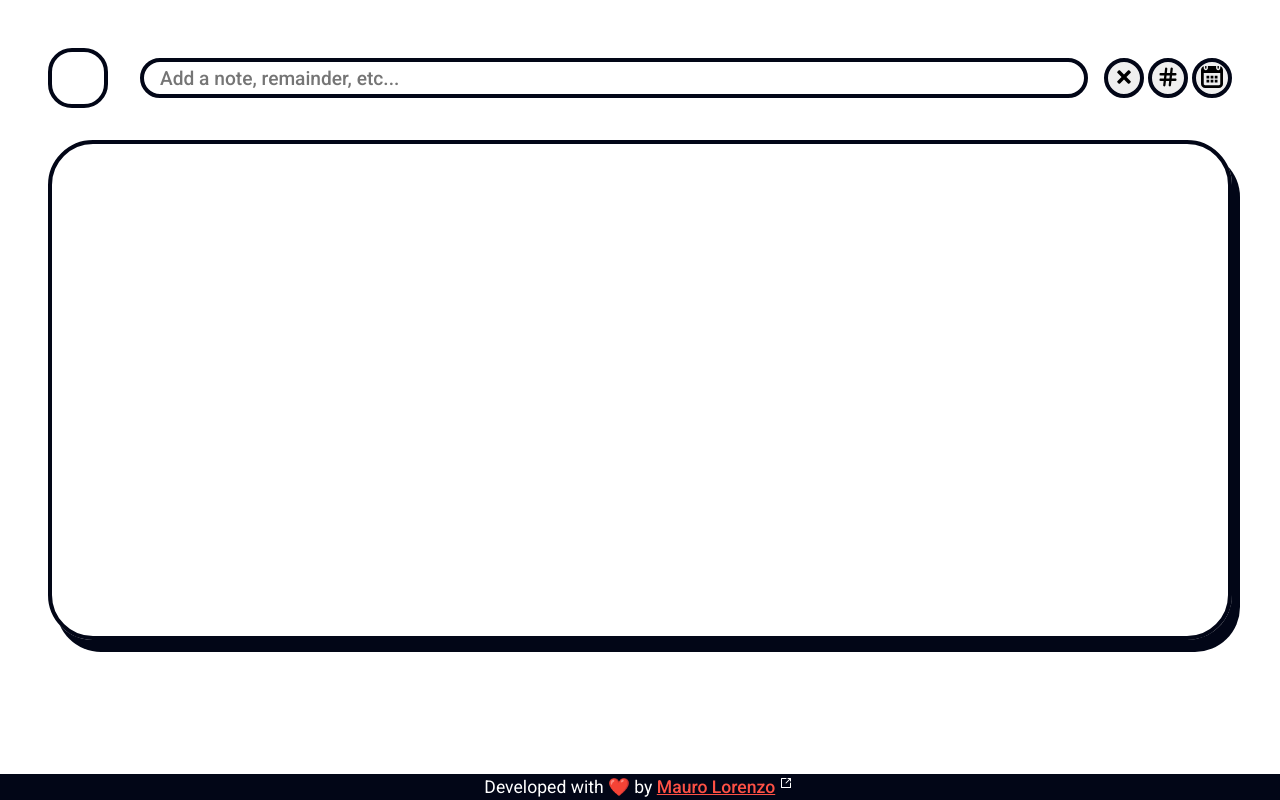
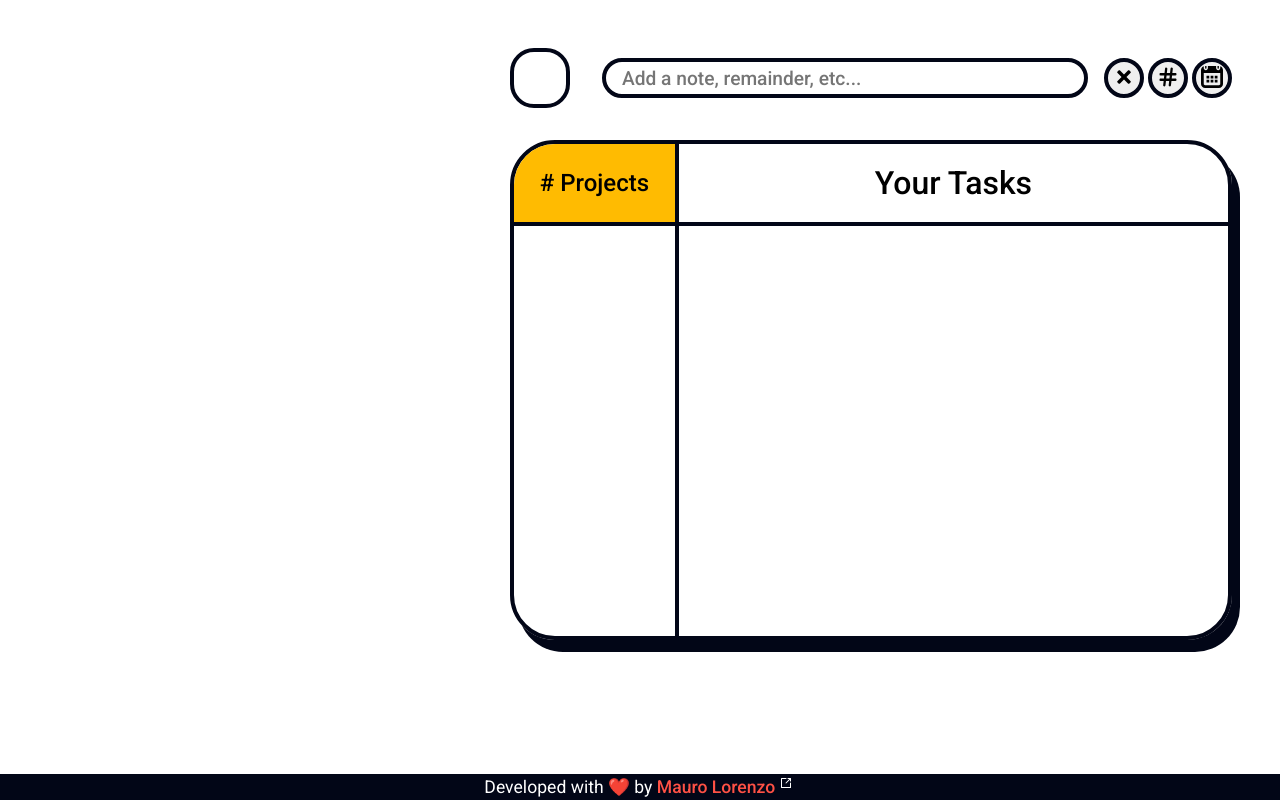
Before and after one commit to mlorenzm/todo, a website built with webpack: page dist/index.html in a window 1280 px wide. Built offline with nearby package versions, Linux system fonts and the light colour scheme.

Commit message:
add main containers, remove footer text decoration

```diff
--- a/src/sass_modules/_board.scss
+++ b/src/sass_modules/_board.scss
@@ -1,10 +1,48 @@
 @use 'variables';
 .board {
   height: 500px;
-
   border: variables.$black solid 4px;
   border-radius: 45px;
   box-shadow: 8px 12px variables.$black;
   display: grid;
-  grid-template-columns: minmax(300, 1fr);
+  grid-auto-columns: 1fr;
+  grid-template-columns: 0.3fr 1fr;
+  grid-template-rows: 0.2fr 1fr;
+  gap: 0px 0px;
+  grid-template-areas:
+    'project-title tasks-title'
+    'projects-container tasks-container';
+  overflow: hidden;
 }
+
+.project-title {
+  display: flex;
+  grid-area: project-title;
+  font-size: 1.5rem;
+  font-weight: 500;
+  background-color: variables.$yellow;
+
+  border-right: variables.$black solid 4px;
+  border-bottom: variables.$black solid 4px;
+  overflow: hidden;
+  justify-content: center;
+  align-items: center;
+}
+.tasks-title {
+  font-size: 2rem;
+  font-weight: 500;
+  display: flex;
+  justify-content: center;
+  align-items: center;
+  grid-area: tasks-title;
+  border-bottom: variables.$black solid 4px;
+}
+.tasks-container {
+  grid-area: tasks-container;
+}
+.projects-container {
+  grid-area: projects-container;
+  border-right: variables.$black solid 4px;
+  display: flex;
+  flex-direction: row;
+}
--- a/src/sass_modules/_footer.scss
+++ b/src/sass_modules/_footer.scss
@@ -13,6 +13,7 @@ footer {
   a {
     color: variables.$red;
     font-weight: 500;
+    text-decoration: none;
     &:hover {
       color: variables.$blue;
       cursor: pointer;
--- a/src/sass_modules/_main.scss
+++ b/src/sass_modules/_main.scss
@@ -8,4 +8,12 @@ main {
   margin-right: 3rem;
   margin-top: 3rem;
   margin-bottom: 2rem;
+  max-height: 600px;
 }
+@media only screen and (min-width: 1024px) {
+  main {
+    max-width: 900px;
+    margin-left: 510px;
+    // margin-right: 400px;
+  }
+}
```
Also changed, not shown: dist/index.html, dist/main.css.
